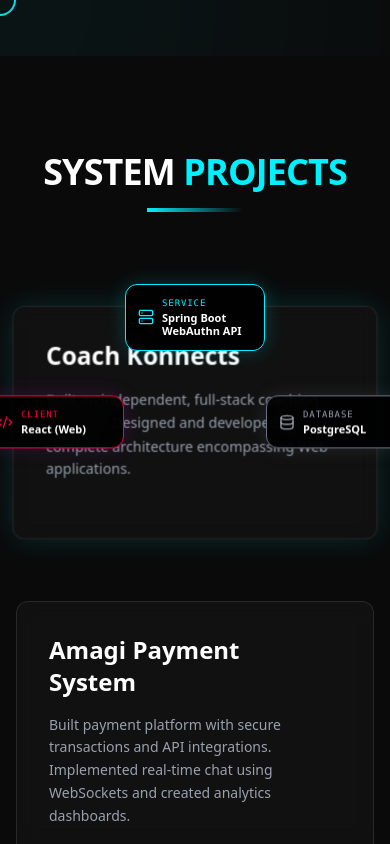
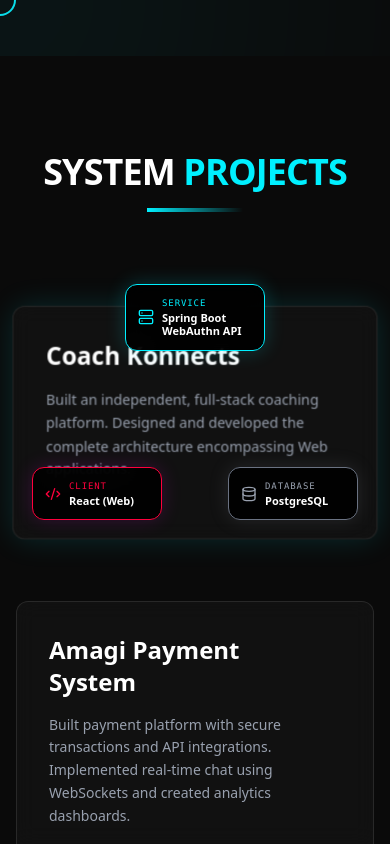
Before and after one commit to Sam-Rcs/portfolio, a Next.js app: page / in a window 390 px wide. Both pictures are taken after a click on the element 195 px from the left and 5751 px from the top of the page. Shown: the part 5329-6173 px from the top of the page. Built offline with nearby package versions, Linux system fonts and the light colour scheme.

Commit message:
Optimize mobile layouts and constraints

```diff
--- a/src/components/HeroSection.tsx
+++ b/src/components/HeroSection.tsx
@@ -83,18 +83,18 @@ export default function HeroSection() {
           transition={{ duration: 1, delay: 0.8 }}
           className="flex flex-col items-center justify-center gap-6 relative"
         >
-          <div className="flex flex-col sm:flex-row items-center gap-6">
+          <div className="flex flex-col md:flex-row items-center gap-4 md:gap-6 w-full max-w-sm md:max-w-none mx-auto">
             <MagneticButton>
-              <a href="#projects" className="px-8 py-4 bg-transparent border-2 border-[var(--color-primary)] text-[var(--color-primary)] rounded-none hover:bg-[var(--color-primary)] hover:text-black transition-all duration-300 font-bold tracking-widest uppercase neon-border whitespace-nowrap">
+              <a href="#projects" className="w-full md:w-auto px-6 py-4 md:px-8 text-sm md:text-base bg-transparent border-2 border-[var(--color-primary)] text-[var(--color-primary)] rounded-none hover:bg-[var(--color-primary)] hover:text-black transition-all duration-300 font-bold tracking-widest uppercase neon-border whitespace-nowrap text-center">
                 Inspect my questionable decisions
               </a>
             </MagneticButton>
 
-            <div className="flex gap-4 items-center h-full">
+            <div className="flex flex-row gap-4 items-center w-full md:w-auto justify-center h-[56px]">
               <MagneticButton>
                 <button
                   onClick={() => setIsContactOpen(!isContactOpen)}
-                  className="px-8 py-4 h-[56px] bg-white text-black font-bold tracking-widest uppercase hover:bg-gray-200 transition-all duration-300 z-20 whitespace-nowrap"
+                  className="flex-1 md:flex-none px-6 py-4 md:px-8 h-full bg-white text-black font-bold tracking-widest uppercase hover:bg-gray-200 transition-all duration-300 z-20 whitespace-nowrap"
                 >
                   Contact Me {isContactOpen ? '▲' : '▼'}
                 </button>
@@ -105,7 +105,7 @@ export default function HeroSection() {
                   <a
                     href="/resume.pdf"
                     download="Sameer_Khan_Resume.pdf"
-                    className="flex items-center justify-center w-[56px] h-[56px] bg-[#111] border border-gray-700 text-gray-300 hover:text-[var(--color-primary)] hover:border-[var(--color-primary)] hover:shadow-[0_0_15px_rgba(0,240,255,0.3)] transition-all duration-300 rounded-none z-20"
+                    className="flex items-center justify-center w-[56px] h-full bg-[#111] border border-gray-700 text-gray-300 hover:text-[var(--color-primary)] hover:border-[var(--color-primary)] hover:shadow-[0_0_15px_rgba(0,240,255,0.3)] transition-all duration-300 rounded-none z-20"
                   >
                     <svg xmlns="http://www.w3.org/2000/svg" width="20" height="20" viewBox="0 0 24 24" fill="none" stroke="currentColor" strokeWidth="2" strokeLinecap="round" strokeLinejoin="round"><path d="M21 15v4a2 2 0 0 1-2 2H5a2 2 0 0 1-2-2v-4"/><polyline points="7 10 12 15 17 10"/><line x1="12" x2="12" y1="15" y2="3"/></svg>
                   </a>
--- a/src/components/ProjectsSection.tsx
+++ b/src/components/ProjectsSection.tsx
@@ -172,14 +172,14 @@ export default function ProjectsSection() {
                         </motion.div>
                       )}
 
-                      {/* Frontend/Mobile Node (Pops Left) */}
+                      {/* Frontend/Mobile Node (Pops Left on Desktop, Bottom Left on Mobile) */}
                       {(project.details.frontend || project.details.mobile) && (
                         <motion.div
                           initial={{ opacity: 0, scale: 0 }}
                           animate={{ opacity: 1, scale: 1 }}
                           exit={{ opacity: 0, scale: 0 }}
                           transition={{ type: "spring", damping: 15, delay: 0.05 }}
-                          className="absolute top-1/2 -left-8 -translate-y-1/2 z-40 bg-black/90 border border-[var(--color-secondary)] shadow-[0_0_20px_rgba(255,0,255,0.15)] p-3 rounded-xl flex items-center gap-2 w-auto min-w-[140px] backdrop-blur-md"
+                          className="absolute bottom-4 left-4 md:bottom-auto md:top-1/2 md:-left-8 md:-translate-y-1/2 z-40 bg-black/90 border border-[var(--color-secondary)] shadow-[0_0_20px_rgba(255,0,255,0.15)] p-3 rounded-xl flex items-center gap-2 w-auto min-w-[130px] backdrop-blur-md"
                         >
                           {project.details.mobile ? <Smartphone className="w-4 h-4 text-[var(--color-secondary)] shrink-0" /> : <Code2 className="w-4 h-4 text-[var(--color-secondary)] shrink-0" />}
                           <div className="flex flex-col">
@@ -190,14 +190,14 @@ export default function ProjectsSection() {
                         </motion.div>
                       )}
 
-                      {/* Database Node (Pops Right) */}
+                      {/* Database Node (Pops Right on Desktop, Bottom Right on Mobile) */}
                       {project.details.database && (
                         <motion.div
                           initial={{ opacity: 0, scale: 0 }}
                           animate={{ opacity: 1, scale: 1 }}
                           exit={{ opacity: 0, scale: 0 }}
                           transition={{ type: "spring", damping: 15, delay: 0.1 }}
-                          className="absolute top-1/2 -right-8 -translate-y-1/2 z-40 bg-black/90 border border-gray-500 shadow-[0_0_20px_rgba(156,163,175,0.15)] p-3 rounded-xl flex items-center gap-2 w-auto min-w-[140px] backdrop-blur-md"
+                          className="absolute bottom-4 right-4 md:bottom-auto md:top-1/2 md:-right-8 md:-translate-y-1/2 z-40 bg-black/90 border border-gray-500 shadow-[0_0_20px_rgba(156,163,175,0.15)] p-3 rounded-xl flex items-center gap-2 w-auto min-w-[130px] backdrop-blur-md"
                         >
                           <Database className="w-4 h-4 text-gray-400 shrink-0" />
                           <div className="flex flex-col">
```
